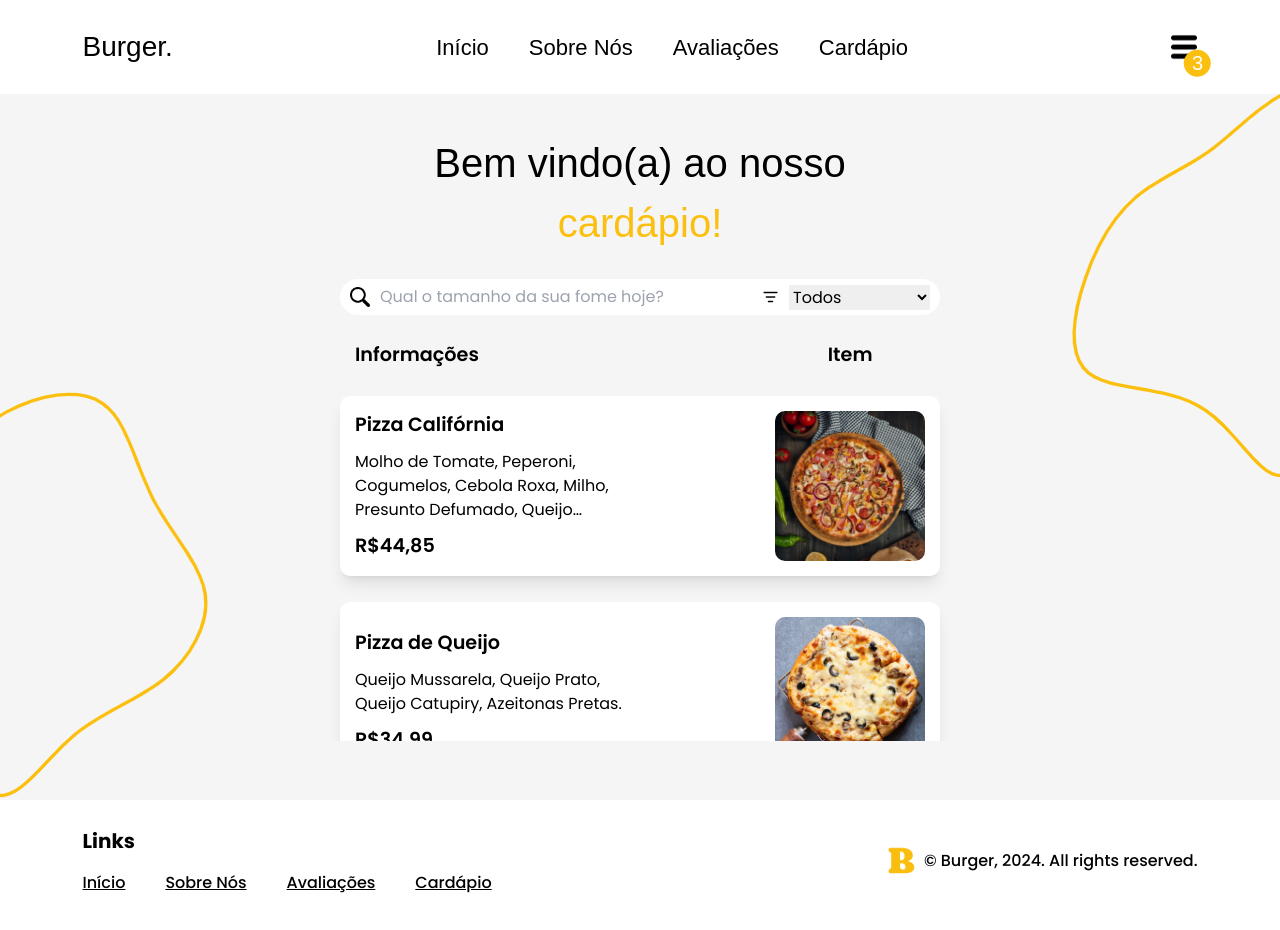
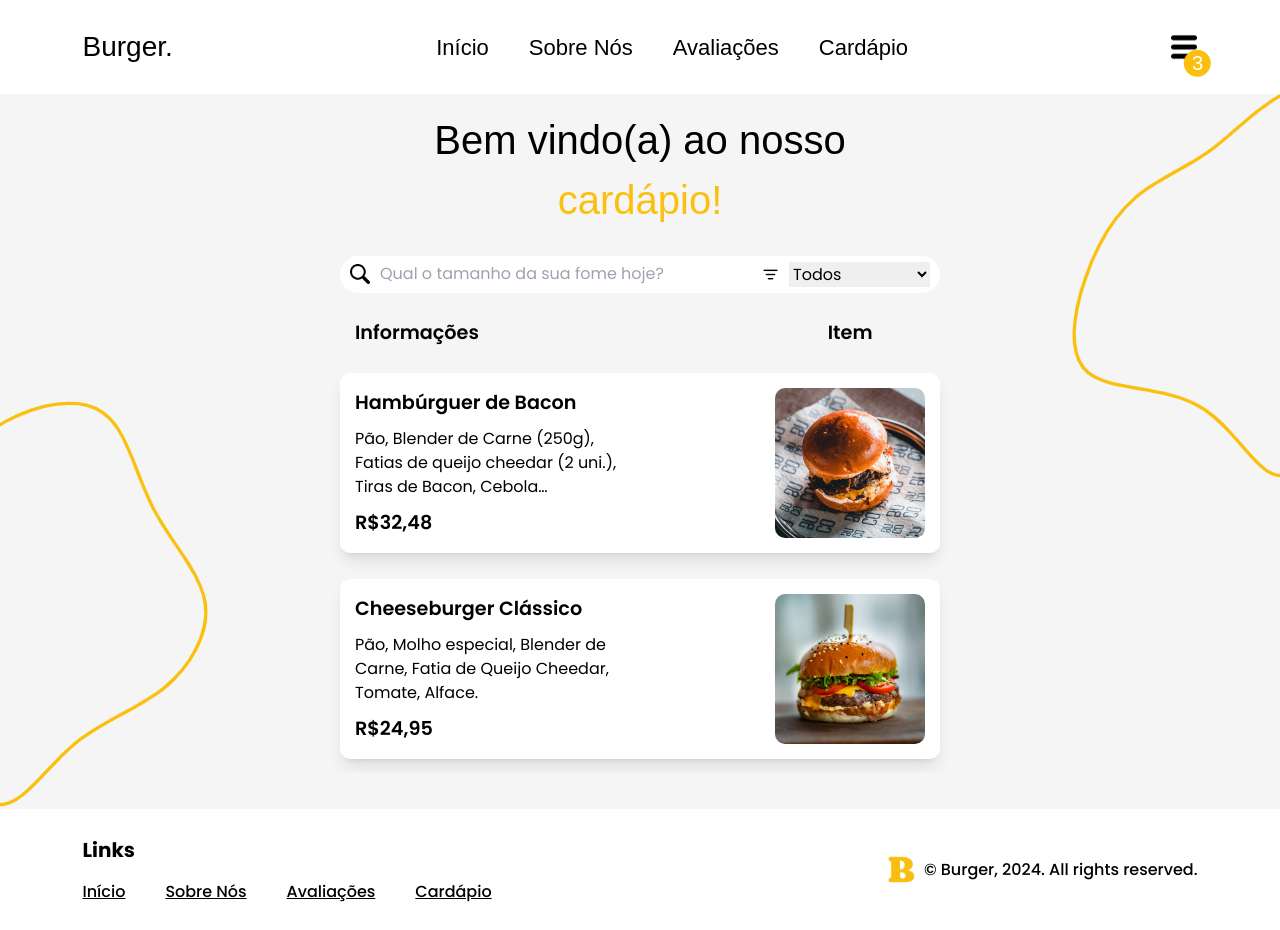
Before and after one commit to Joa0Gustav0/online-menu-app, a Next.js app: page /cardapio in a window 1280 px wide. Built offline with nearby package versions, Linux system fonts and the light colour scheme; a web font is replaced by a local one.

Commit message:
created a conditional clsx styling for hiding menu products if they do not match the input value from the search bar and turned off inputs autocompletation

```diff
--- a/app/cardapio/page.tsx
+++ b/app/cardapio/page.tsx
@@ -5,17 +5,17 @@ import blob from "@/public/media/extra/yellow-blob-picture.png";
 import Title from "../ui/Title";
 import SearchBar from "../ui/SearchBar";
 import data from "@/public/products.json";
-import clsx from "clsx";
 import { useState } from "react";
 import MenuProduct from "../ui/MenuProduct";
 
 function Page() {
   const [filter, setFilter] = useState<string>("Todos");
+  const [search, setSearch] = useState<string>("");
 
   const productsData = data.products;
   const productsCategories = [
+    productsData.burgers,
     productsData.pizzas,
-    productsData.burgers,
     productsData.acais,
   ];
 
@@ -23,17 +23,25 @@ function Page() {
     <main className="relative flex justify-center items-center w-full min-h-screen m-auto pt-[110px] pb-[36px] bg-[#f5f5f5] overflow-hidden">
       <div className="relative flex flex-col items-center gap-[26px] w-full max-w-[1115px] z-[10]">
         <Title text="Bem vindo(a) ao nosso" span="cardápio!" />
-        <SearchBar filter={filter} setFilter={async (val) => setFilter(val)} />
-        <ul id="menu-list" className="flex flex-col items-center gap-[26px] h-[50vh] min-h-[340px] overflow-y-scroll">
-          <aside className="flex items-center justify-between w-full max-w-[600px] px-[15px] pr-[67.5px] text-[1.2em] font-semibold">
-            <h1>Informações</h1>
-            <h1>Item</h1>
-          </aside>
+        <SearchBar
+          filter={filter}
+          setFilter={async (val) => setFilter(val)}
+          setSearch={async (val) => setSearch(val)}
+        />
+        <aside className="flex items-center justify-between w-full max-w-[600px] px-[15px] pr-[67.5px] text-[1.2em] font-semibold">
+          <h1>Informações</h1>
+          <h1>Item</h1>
+        </aside>
+        <ul
+          id="menu-list"
+          className="flex flex-col items-center gap-[26px] h-[50vh] min-h-[340px] overflow-y-scroll"
+        >
           {productsCategories.map((categorie) =>
             categorie.map((product, i) =>
               typeof product !== "string" ? (
                 <MenuProduct
                   key={"menu-product-" + i}
+                  search={search}
                   filter={filter}
                   param={categorie[0]}
                   product={product}
--- a/app/ui/Inputs.tsx
+++ b/app/ui/Inputs.tsx
@@ -50,6 +50,7 @@ function Inputs({
         type="text"
         id={"input-for-" + props.title.toLowerCase()}
         placeholder={props.placeholder}
+        autoComplete="off"
         className="px-[10px] py-[10px] bg-[#f1f1f1] rounded-[2.5px]"
       />
     </label>
--- a/app/ui/MenuProduct.tsx
+++ b/app/ui/MenuProduct.tsx
@@ -2,10 +2,12 @@ import clsx from "clsx";
 import Image from "next/image";
 
 function MenuProduct({
+  search,
   filter,
   param,
   product,
 }: {
+  search: string;
   filter: string;
   param: string | {};
   product: {
@@ -17,7 +19,7 @@ function MenuProduct({
 }) {
   return (
     <li
-      className={`${clsx({ hidden: filter !== "Todos" && param !== filter })} flex justify-between items-center w-full max-w-[600px] mx-[26px] p-[15px] bg-white rounded-[10px] shadow-lg`}
+      className={`${clsx({ hidden: (filter !== "Todos" && param !== filter) || product.productName.toLowerCase().indexOf(search.toLowerCase()) < 0 })} flex justify-between items-center w-full max-w-[600px] mx-[26px] p-[15px] bg-white rounded-[10px] shadow-lg`}
     >
       <aside className="flex flex-col gap-[10px] max-w-[50%]">
         <h1 className="text-[1.2em] font-semibold">{product.productName}</h1>
--- a/app/ui/SearchBar.tsx
+++ b/app/ui/SearchBar.tsx
@@ -8,14 +8,13 @@ import pizzaIcon from "@/public/media/icons/pizza-icon.png";
 import acaiIcon from "@/public/media/icons/acai-icon.png";
 
 import clsx from "clsx";
-import { useState } from "react";
 
-function SearchBar( {filter, setFilter}: {filter: string; setFilter: (val: string) => {}}) {
+function SearchBar( {setSearch, filter, setFilter}: {setSearch: (inputVal: string) => {} ;filter: string; setFilter: (val: string) => {}}) {
 
   return (
     <label className="flex items-center gap-[10px] w-full max-w-[600px] py-[5.75px] px-[10px] bg-white rounded-[25px]">
       <Image src={magnifyingGlassIcon} alt={"Ícone representativo de uma lupa para interatividade com barra de pesquisa"} className="w-[20px]" />
-      <input type="text" id="search-bar-input" placeholder="Qual o tamanho da sua fome hoje?" className="w-full bg-transparent focus:border-none focus:outline-none" />
+      <input type="text" id="search-bar-input" autoComplete="off" placeholder="Qual o tamanho da sua fome hoje?" className="w-full bg-transparent focus:border-none focus:outline-none" onChange={(e) => setSearch(e.target.value.toString())} />
       {[
         {src: allIcon, param: "Todos"},
         {src: burgerIcon, param: "Hambúrgueres"},
```
